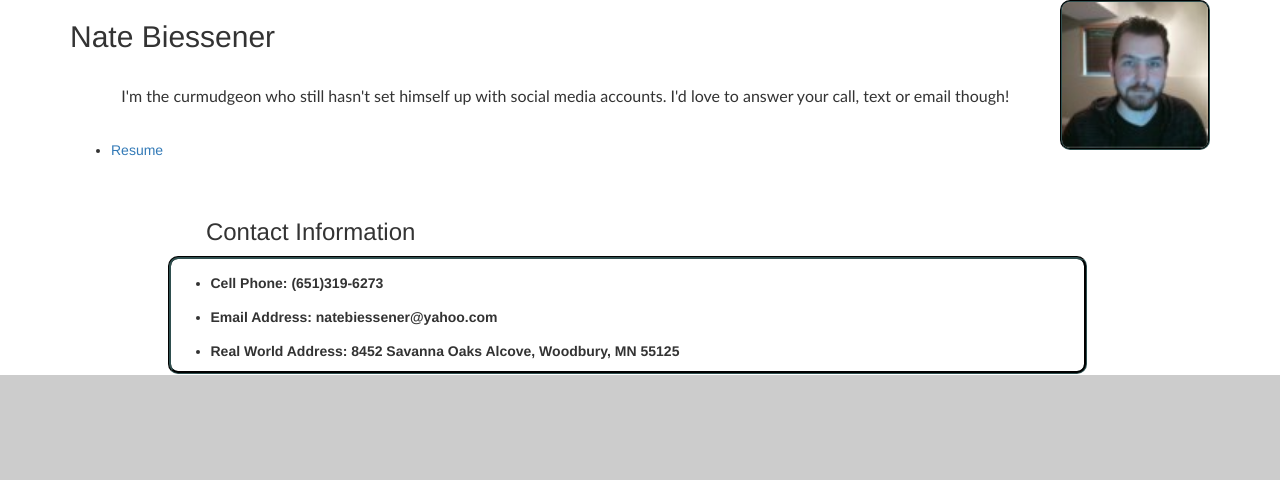
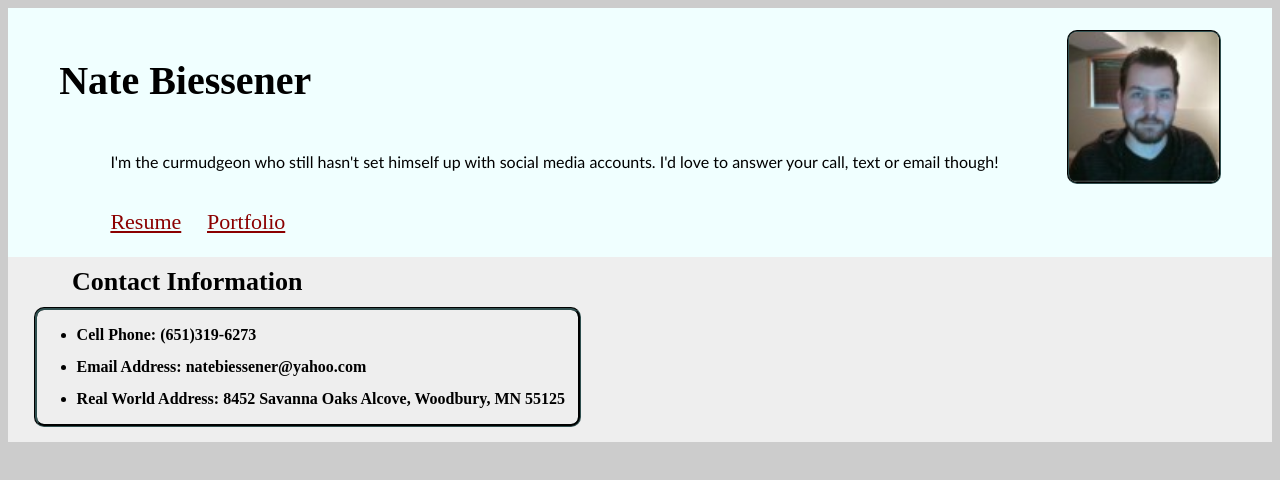
Before and after one commit to NateBiessener/natebiessener.github.io, a plain HTML site: page contact.html in a window 1280 px wide. Drawn offline with nearby package versions, Linux system fonts and the light colour scheme.

Commit message:
Week 1 PreWork revision
Removed bootstrap, changed several divs to semantic tags

```diff
--- a/contact.html
+++ b/contact.html
@@ -4,31 +4,22 @@
 		<title>Nate's Contact Information</title>
 		<meta charset="utf-8"/>
 		<link rel="stylesheet" href="main.css" type="text/css">
-		<link rel="stylesheet" href="http://maxcdn.bootstrapcdn.com/bootstrap/3.3.6/css/bootstrap.min.css">
-
   </head>
 
 	<body>
-		<section class="header">
-			<div class="container">
-				<img class="img-rounded" id="photo" src="natebiessener.github.io/me.jpg">
-				<h2>Nate Biessener</h2>
-				<p class="intro">I'm the curmudgeon who still hasn't set himself up with social media accounts.
-					I'd love to answer your call, text or email though!</p>
-				<nav class="navbar">
-					<ul>
-						<li><a href=resume.html>Resume</a></li>
-					</ul>
+		<header>
+			<img id="photo" alt="Picture of Nate" src="natebiessener.github.io/me.jpg">
+			<h1>Nate Biessener</h1>
+			<p class="intro">I'm the curmudgeon who still hasn't set himself up with social media accounts. I'd love to answer your call, text or email though!</p>
+			<nav>
+				<a href=resume.html>Resume</a>
+				<a href=portfolio.html>Portfolio</a>
 			</nav>
-			</div>
-		</section>
+		</header>
 
-		<section class="main">
-		<div class="container">
-			<div class="row">
-				<div class="col-sm-1"></div>
-				<div class="col-sm-10">
-					<h3 class="title">Contact Information</h3>
+		<main>
+			<section class="contact">
+				<h2 class="title">Contact Information</h2>
 				<div class="topic">
 					<ul class="content">
 						<li>
@@ -42,10 +33,7 @@
 						</li>
 					</ul>
 				</div>
-					<div class="col-sm-1"></div>
-				</div>
-			</div>
-		</div>
 			</section>
+		</main>
 	</body>
 </html>
```
Lines whose indentation alone changed are shown as unchanged.
